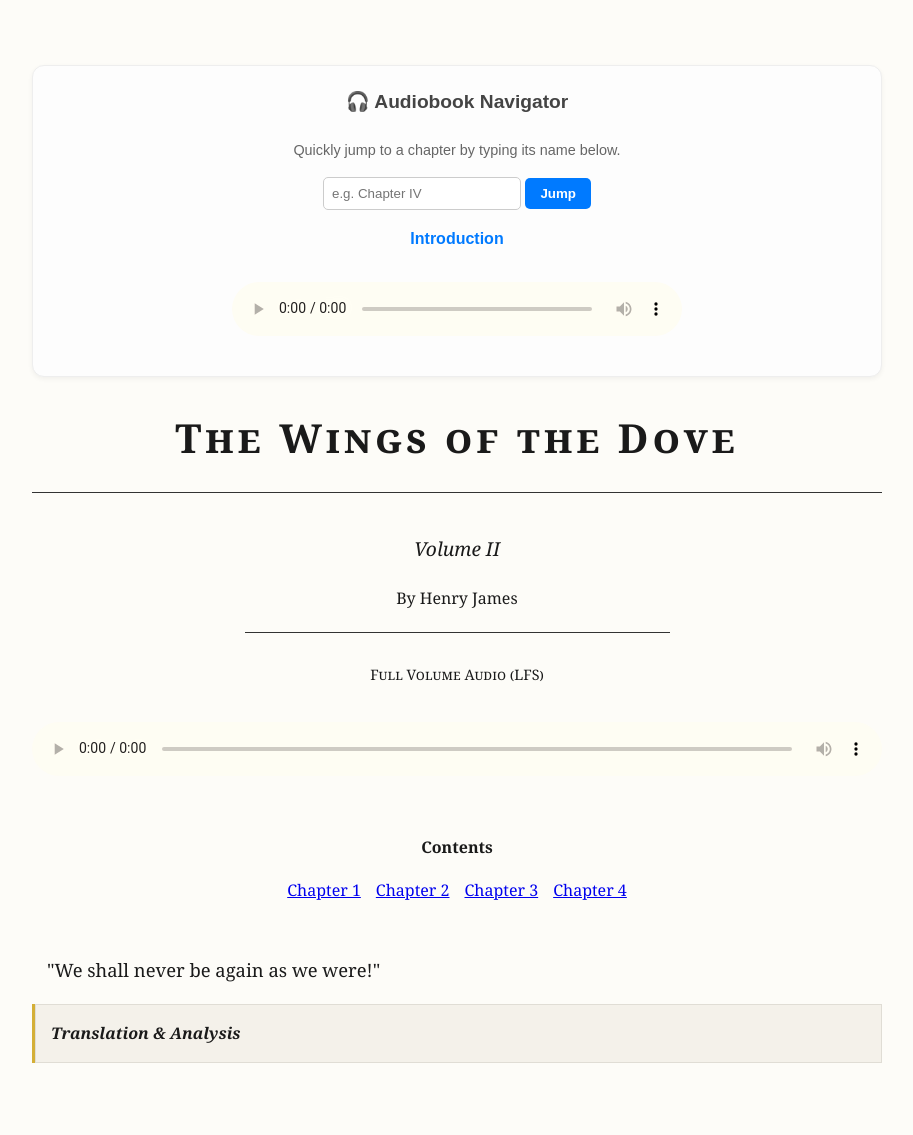
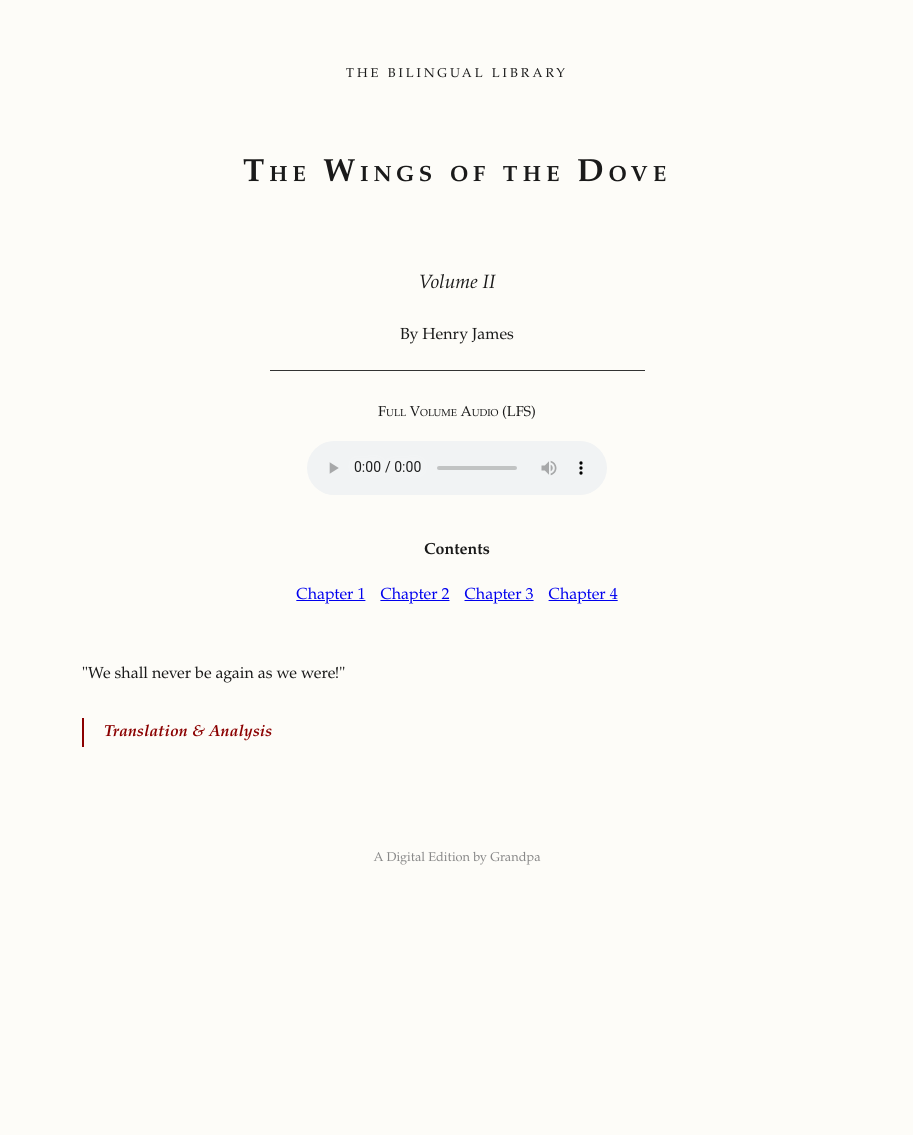
Before and after one commit to egilchri/wings_one, a Jekyll site: the page built from new_index.html, in a window 1280 px wide. Shown: the whole page, without its empty margins (183-1096 px from the left). Built offline with Jekyll 4.4.1, drawn with Linux system fonts in a browser that asks for light colours; after the commit the page ends 933 px from its top, so only the background shows below that.

Commit message:
Experimenting with new layout

```diff
--- a/_layouts/new_default.html
+++ b/_layouts/new_default.html
@@ -1,94 +1,22 @@
 <!DOCTYPE html>
-<html>
+<html lang="en">
 <head>
-    <meta http-equiv="Content-Type" content="text/html;charset=utf-8" />
-    <link href="{{ '/new_style.css' | relative_url }}" rel="stylesheet" type="text/css" />
+    <meta charset="UTF-8">
+    <meta name="viewport" content="width=device-width, initial-scale=1.0">
     <title>{{ page.title }}</title>
-
-    <script async src="https://www.googletagmanager.com/gtag/js?id=G-49F7ZDY541"></script>
-    <script>
-      window.dataLayer = window.dataLayer || [];
-      function gtag(){dataLayer.push(arguments);}
-      gtag('js', new Date());
-      gtag('config', 'G-49F7ZDY541');
-    </script>
+    <link rel="stylesheet" href="{{ "/new_style.css" | relative_url }}">
 </head>
 <body>
-    <div class="calibre" id="calibre_link-0">
+    <header style="text-align: center; margin-bottom: 60px;">
+        <p style="letter-spacing: 3px; font-size: 0.8em; text-transform: uppercase;">The Bilingual Library</p>
+    </header>
 
-        <div style="background: #fdfdfd; padding: 20px; border: 1px solid #eee; border-radius: 12px; margin: 25px 0; text-align: center; font-family: sans-serif; box-shadow: 0 2px 5px rgba(0,0,0,0.05);">
-            <h3 style="margin-top: 0; color: #444; font-size: 1.2em;">🎧 Audiobook Navigator</h3>
-            <p style="font-size: 0.9em; color: #666;">Quickly jump to a chapter by typing its name below.</p>
+    <main>
+        {{ content }}
+    </main>
 
-            <div style="margin-bottom: 15px;">
-                <input type="text" id="chapterSearch" placeholder="e.g. Chapter IV" style="padding: 8px; width: 180px; border-radius: 5px; border: 1px solid #ccc;">
-                <button onclick="jumpToChapter()" style="padding: 8px 15px; border-radius: 5px; background: #007aff; color: white; border: none; cursor: pointer; font-weight: bold;">Jump</button>
-            </div>
-
-            <div id="active-chapter" style="font-weight: bold; color: #007aff; margin-bottom: 10px; min-height: 1.2em;">Introduction</div>
-
-            <audio id="audioPlayer" controls preload="metadata" style="width: 100%; max-width: 450px; margin-bottom: 12px;">
-
-               <source src="https://media.githubusercontent.com/media/egilchri/wings_one/main/wings_one_all.mp3" type="audio/mpeg">
-
-            </audio>
-        </div>
-
-        {{ content }}
-
-    </div>
-
-    <script>
-        // Chapter mapping (seconds). Note: Update these numbers via your Python script!
-        const chapterMap = {
-            "chapter i": 0,
-            "chapter ii": 3914,
-            "chapter iii": 7444,
-            "chapter iv": 12309,
-            "chapter v": 16695,
-            "chapter vi": 20963,
-            "chapter vii": 23518,
-            "chapter viii": 27355,
-            "chapter ix": 30077,
-            "chapter x": 33487,
-            "chapter xi": 35229,
-            "chapter xii": 37451,
-            "chapter xiii": 40351,
-            "chapter xiv": 42750,
-            "chapter xv": 44884,
-            "chapter xvi": 47249,
-        };
-
-        const player = document.getElementById('audioPlayer');
-        const searchInput = document.getElementById('chapterSearch');
-        const display = document.getElementById('active-chapter');
-
-        function jumpToChapter() {
-            const query = searchInput.value.toLowerCase().trim();
-            if (chapterMap[query] !== undefined) {
-                player.currentTime = chapterMap[query];
-                player.play();
-            } else {
-                alert("Chapter not recognized. Try 'Chapter II' or 'Chapter III'.");
-            }
-        }
-
-        // Listen for "Enter" key in the search box
-        searchInput.addEventListener("keypress", function(event) {
-            if (event.key === "Enter") {
-                jumpToChapter();
-            }
-        });
-
-        player.addEventListener('timeupdate', () => {
-            let current = "Introduction";
-            for (const [name, time] of Object.entries(chapterMap)) {
-                if (player.currentTime >= time) {
-                    current = name.toUpperCase();
-                }
-            }
-            display.innerText = "Currently Playing: " + current;
-        });
-    </script>
+    <footer style="margin-top: 100px; text-align: center; font-size: 0.8em; color: #888;">
+        <p>A Digital Edition by Grandpa</p>
+    </footer>
 </body>
 </html>
--- a/new_style.css
+++ b/new_style.css
@@ -1,70 +1,33 @@
-/* General Page Styling */
+/* new_style.css */
 body {
-    background-color: #fdfcf8; /* Cream paper feel */
+    background-color: #fdfcf8; /* A creamy, book-paper tint */
+    font-family: "Palatino", "Georgia", serif;
     color: #1a1a1a;
-    font-family: "Hoefler Text", "Baskerville", "Georgia", serif;
-    line-height: 1.7;
+    line-height: 1.8; /* More whitespace between lines for readability */
+    max-width: 750px; /* Narrower column, like a physical book page */
     margin: 0 auto;
-    max-width: 850px;
-    padding: 40px 20px;
+    padding: 50px 20px;
 }
 
-/* Title & Header */
-h1.chapter-title {
+/* Make the headers look like a title page */
+h1 {
     font-variant: small-caps;
-    letter-spacing: 0.1em;
-    border-bottom: 1px solid #333;
-    padding-bottom: 20px;
-    margin-bottom: 40px;
-    font-size: 2.5em;
+    text-align: center;
+    letter-spacing: 0.15em;
+    margin-bottom: 2em;
 }
 
-/* The Bilingual "Accordion" Style */
+/* The "Illuminated" Translation Box */
 details {
-    margin-bottom: 2rem;
-    border-left: 3px solid #d4af37; /* Gold accent line */
-    background: #fff;
-    transition: all 0.3s ease;
+    margin: 30px 0;
+    border-left: 2px solid #8b0000; /* Deep red accent, like Dante's Inferno */
+    padding-left: 20px;
 }
 
 summary.calibre4 {
-    padding: 15px;
-    background-color: #f4f1ea;
-    font-weight: bold;
     font-style: italic;
+    color: #8b0000;
     cursor: pointer;
     list-style: none;
-    border: 1px solid #e0ddd5;
+    font-weight: bold;
 }
-
-summary.calibre4:hover {
-    background-color: #ede9df;
-}
-
-.translation-content {
-    padding: 20px;
-    font-size: 1.05em;
-    color: #444;
-    border: 1px solid #e0ddd5;
-    border-top: none;
-}
-
-/* Original Text Styling */
-.original-text {
-    font-size: 1.15em;
-    padding: 0 15px;
-    margin-bottom: 0.5rem;
-}
-
-/* Audio Player Styling */
-audio {
-    width: 100%;
-    margin: 20px 0;
-    filter: sepia(20%) grayscale(20%); /* Blends with the cream theme */
-}
-
-/* Responsive Media Queries */
-@media (max-width: 600px) {
-    body { padding: 15px; }
-    h1.chapter-title { font-size: 1.8em; }
-}
```
